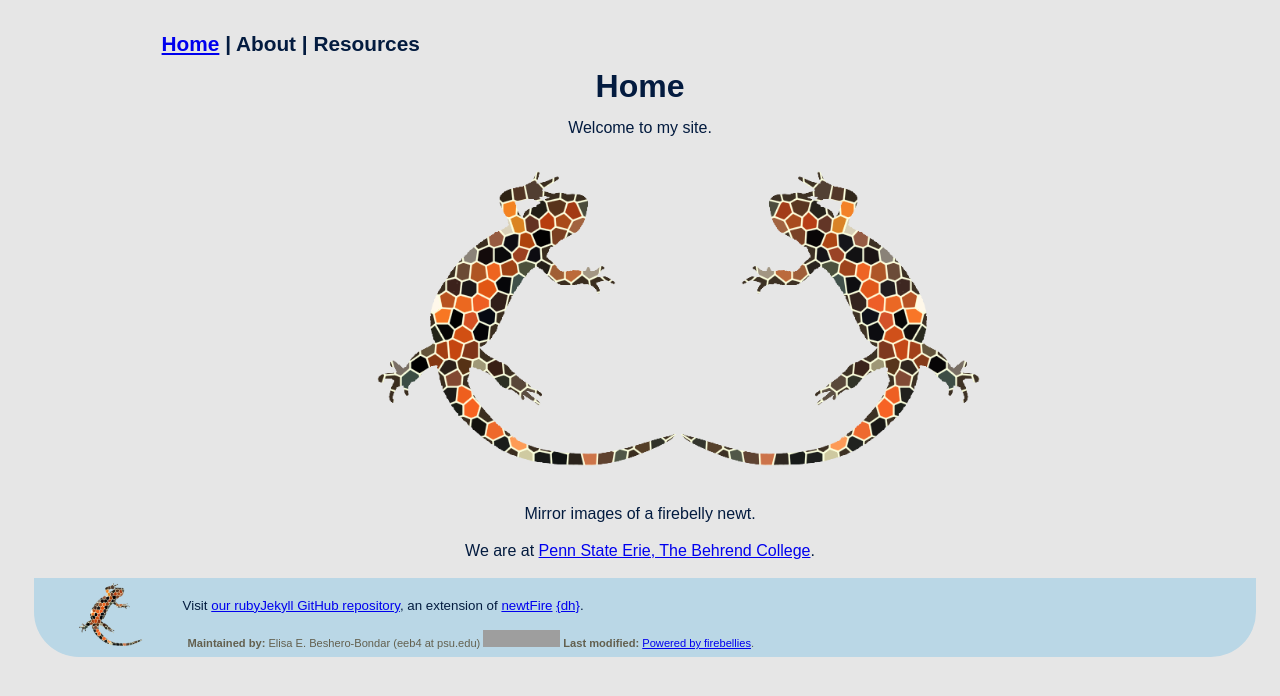
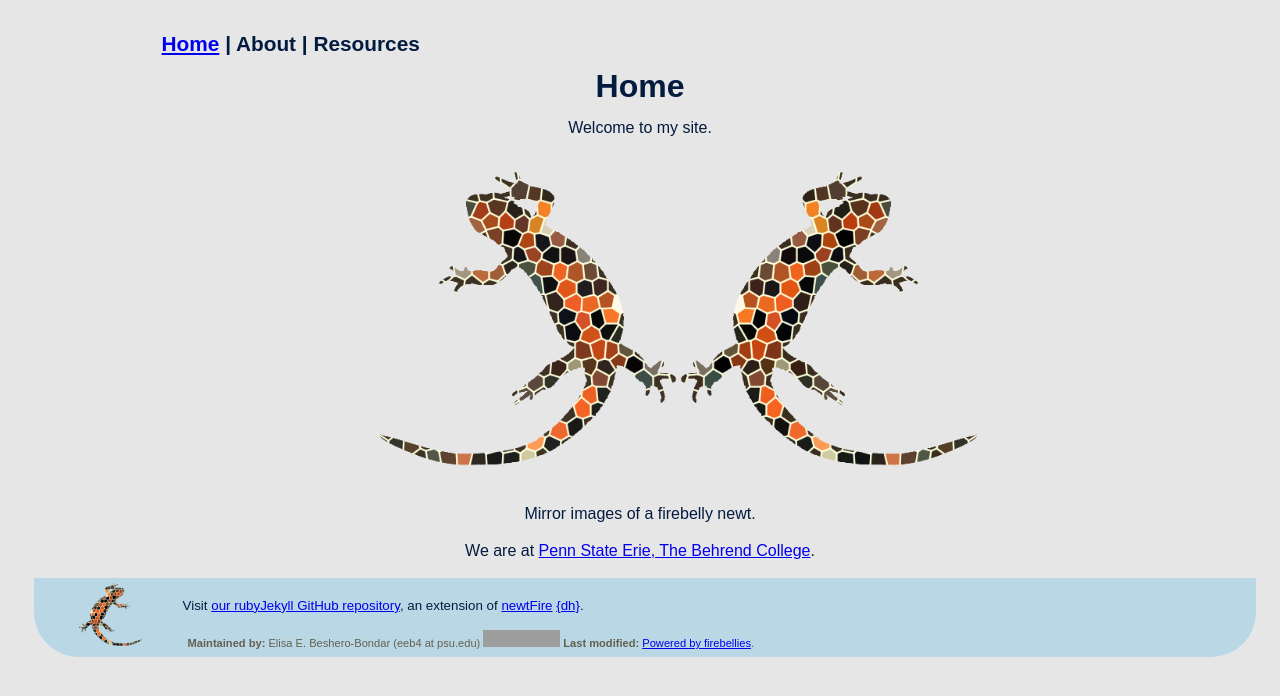
Before and after one commit to newtfire/rubyJekyllActions, a Jekyll site: the page built from docs/index.html, in a window 1280 px wide. Shown: the top 696 px of the page. Built offline with Jekyll 4.4.1, drawn with Linux system fonts in a browser that asks for light colours; grey boxes are pictures that could not be loaded.

Commit message:
reversing newts

```diff
--- a/docs/index.html
+++ b/docs/index.html
@@ -7,11 +7,11 @@ url: "https://newtfire.github.io/rubyJekyll/index.html"
     <p>Welcome to my site.</p>
     <section class="newts">
         <figure>
-            <img src="images/newt-mosaic4.png"
+            <img src="images/newt-mosaic5.png"
                 alt="image of Dr. B's firebelly newt facing clockwise" />
         </figure>
         <figure>
-            <img src="images/newt-mosaic5.png"
+            <img src="images/newt-mosaic4.png"
                 alt="image of Dr. B's firebelly newt facing counterclockwise" />
         </figure>
     </section>
```
